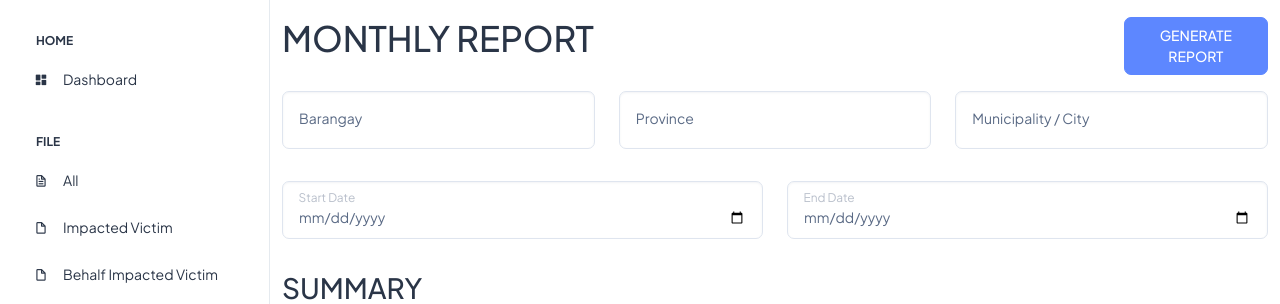
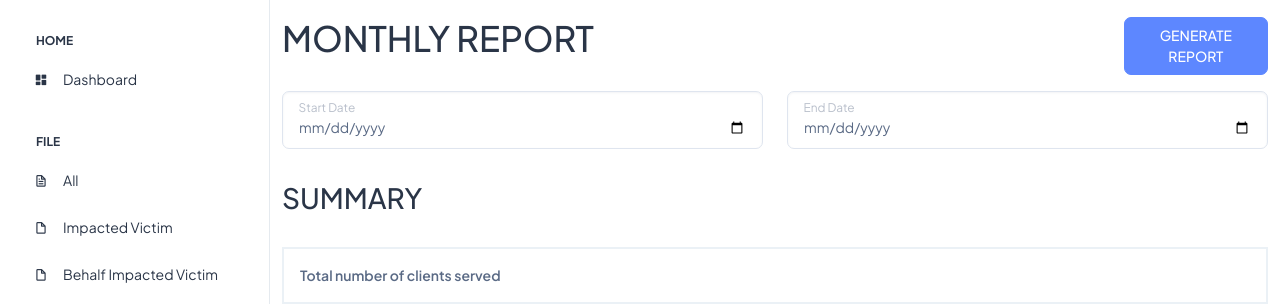
Before and after one commit to EljenMae/newVawcThesis, a Django app: page /barangay/monthly-report in a window 1280 px wide. Shown: the part 79-383 px from the top of the page. Run offline with Django 5.2, Linux system fonts and the light colour scheme; lists and menus that the app fills with data are empty; some libraries are stand-ins or nearby versions.

Commit message:
some changes

```diff
--- a/vawc/base/templates/vawc/barangay/barangay-monthlyReport.html
+++ b/vawc/base/templates/vawc/barangay/barangay-monthlyReport.html
@@ -14,27 +14,6 @@
           <button type="button" class="btn btn-primary" data-bs-toggle="modal" data-bs-target="#staticBackdrop">GENERATE REPORT</button>
         </div><!--end of col-->
     </div><!--end of row-->
-
-    <div class="row pt-3">
-        <div class="col-lg-4 col-md-4 col-sm-8">
-            <div class="form-floating mb-3">
-                <input type="text" class="form-control" id="floatingInput" placeholder="name@example.com">
-                <label for="floatingInput">Barangay</label>
-              </div>
-        </div><!--end of col-->
-        <div class="col-lg-4 col-md-4 col-sm-8">
-            <div class="form-floating mb-3">
-                <input type="text" class="form-control" id="floatingInput" placeholder="name@example.com">
-                <label for="floatingInput">Province</label>
-              </div>
-        </div><!--end of col-->
-        <div class="col-lg-4 col-md-4 col-sm-8">
-            <div class="form-floating mb-3">
-                <input type="text" class="form-control" id="floatingInput" placeholder="name@example.com">
-                <label for="floatingInput">Municipality / City</label>
-              </div>
-        </div><!--end of col-->
-    </div><!--starting of row-->
     <div class="row pt-3">
         <div class="col-lg-6 col-md-6 col-sm-8">
             <div class="form-floating mb-3">
```
